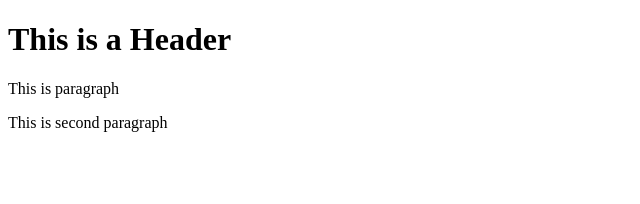
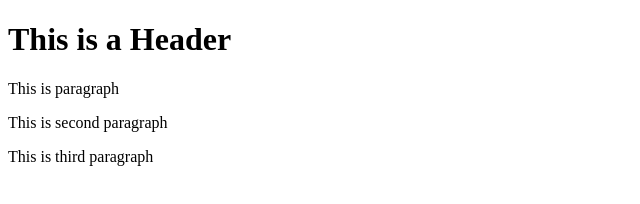
Before and after one commit to sushma-jadhav/git-test, a website: page index.html in a window 1280 px wide. Shown: the whole page, without its empty margins (0-640 px from the left). Drawn offline with Linux system fonts and the light colour scheme.

Commit message:
fourth commit

```diff
--- a/index.html
+++ b/index.html
@@ -6,5 +6,6 @@
         <h1>This is a Header</h1>
         <p>This is paragraph</p>
          <p>This is second paragraph</p>
+         <p>This is third paragraph</p>
     </body>
 </html>
```
Also changed, not shown: package.json (added, +24 -0 lines), 2 other files.
